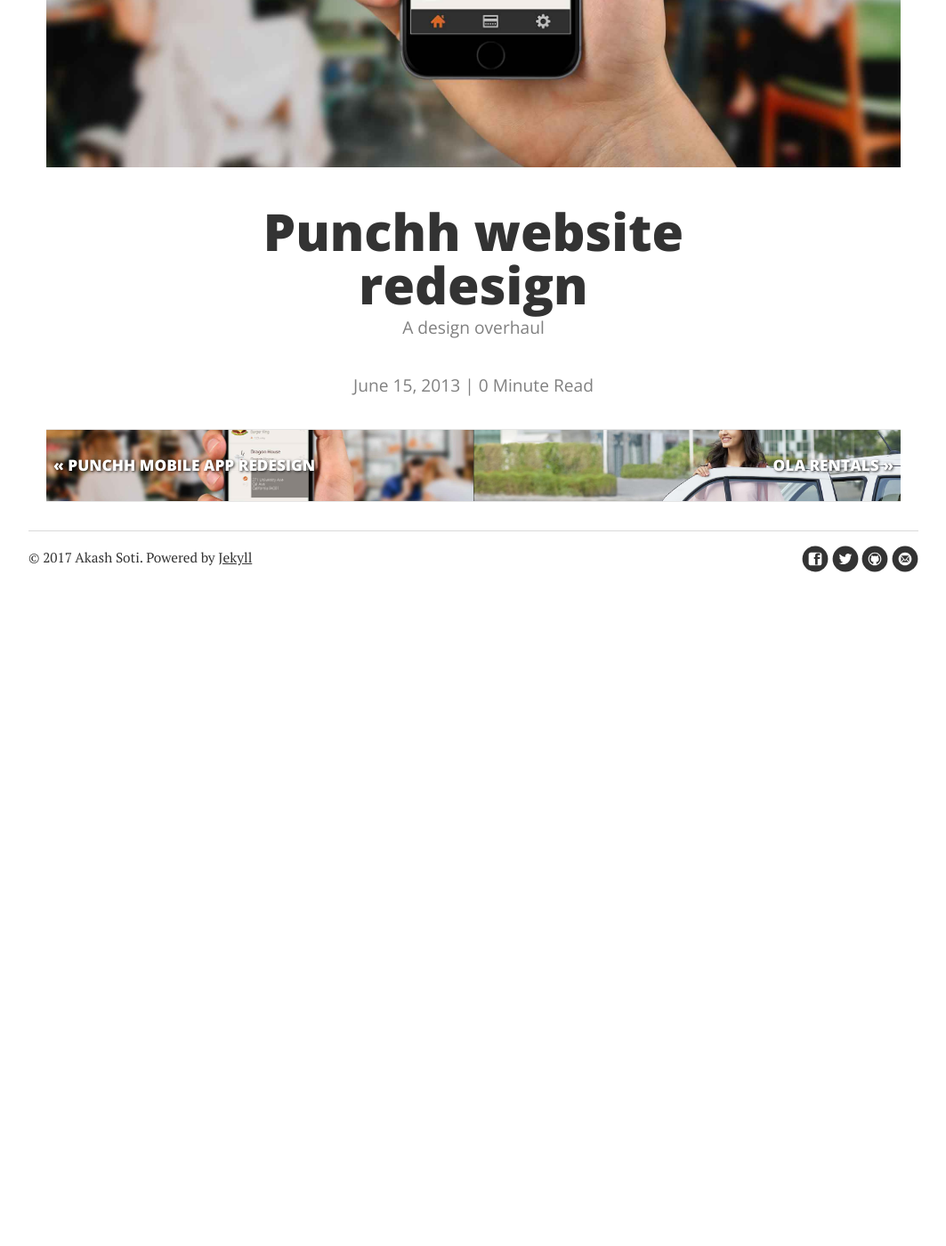
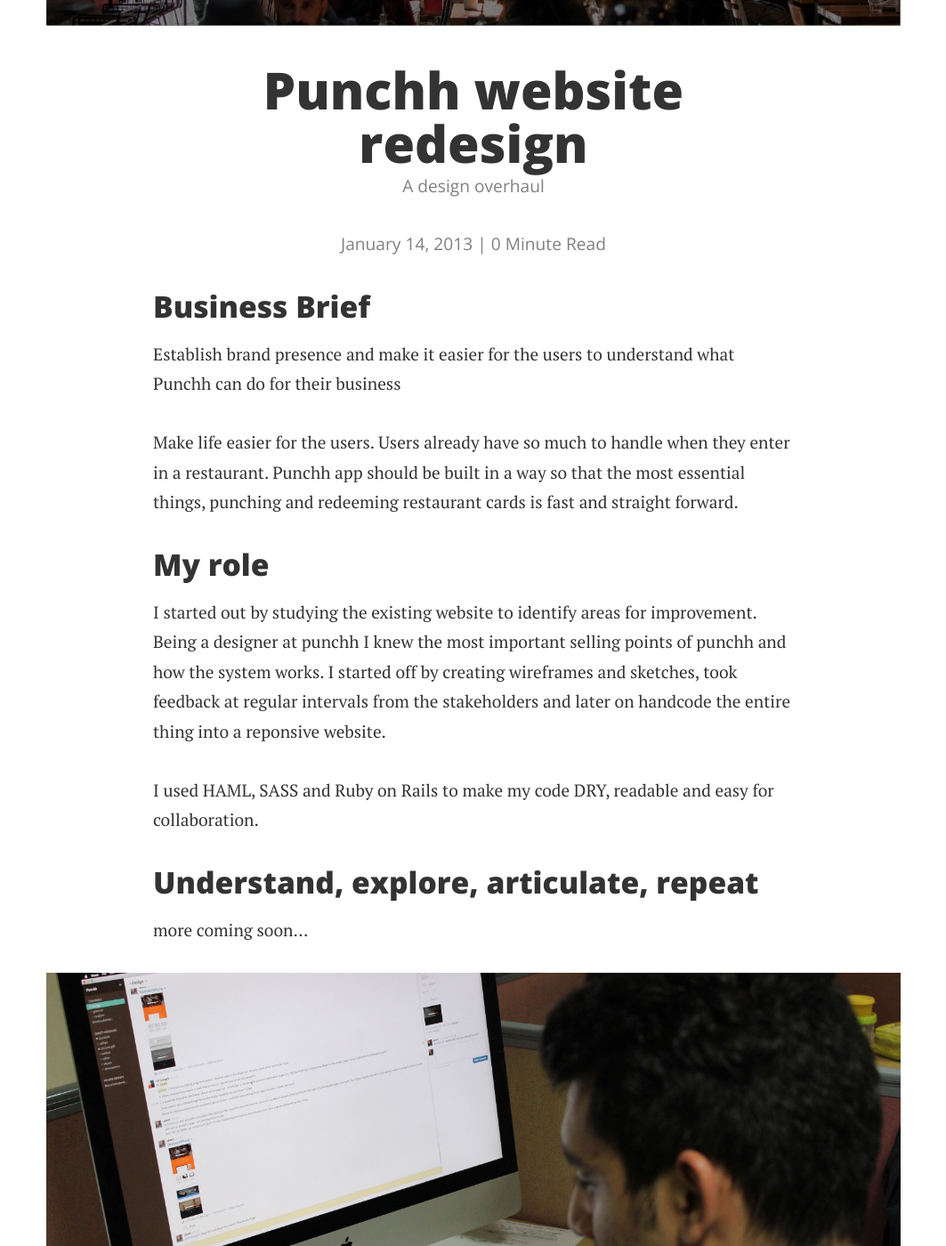
Before and after one commit to akashsoti/akashsoti.github.io, a Jekyll site: the page built from _posts/2012-11-15-punchh-website-redesign.markdown, in a window 1280 px wide and 1400 px high, scrolled down 732 px. Shown: the whole window at 89% size, without its empty margins (108-1171 px from the left). Built offline with Jekyll 4.4.1, drawn with Linux system fonts in a browser that asks for light colours; nearby versions of some CDN libraries; before the commit the page ends 1415 px from its top, so only the background shows below that; some of the changed text lies outside the part shown.

```diff
--- a/_posts/2012-11-15-punchh-website-redesign.markdown
+++ b/_posts/2012-11-15-punchh-website-redesign.markdown
@@ -2,7 +2,29 @@
 layout: post
 title:  "Punchh website redesign"
 subtitle: "A design overhaul"
-date:   2013-6-15
-image: "punchh/punchh_hero.jpg"
-description: "We obsessed over making life easier for the user. Users already have so much to handle when they enter in a restaurant. Punchh is built in a way so that the most essential things, punching and redeeming restaurant cards is fast and straight forward."
+date:   2013-1-14
+image: "punchh/home_punchh_website.jpg"
+description: "Design overhaul of the brand and website. The main objective was to establish brand presence and make it easier for users to understand what Punchh can do for their business."
 ---
+
+<h3>Business Brief</h3>
+<p>
+  Establish brand presence and make it easier for the users to understand what Punchh can do for their business
+</p>
+<p>
+  Make life easier for the users. Users already have so much to handle when they enter in a restaurant. Punchh app should be built in a way so that the most essential things, punching and redeeming restaurant cards is fast and straight forward.
+</p>
+
+<h3>My role</h3>
+<p>
+  I started out by studying the existing website to identify areas for improvement. Being a designer at punchh I knew the most important selling points of punchh and how the system works. I started off by creating wireframes and sketches, took feedback at regular intervals from the stakeholders and later on handcode the entire thing into a reponsive website.
+</p>
+<p>
+  I used HAML, SASS and Ruby on Rails to make my code DRY, readable and easy for collaboration.
+</p>
+
+<h3>Understand, explore, articulate, repeat</h3>
+<p>
+  more coming soon...
+</p>
+<p class="full-width" style="text-align:center;"><img src="{{ '/assets/img/punchh/website_process.jpg' | prepend: site.baseurl }}" alt=""></p>
--- a/index.html
+++ b/index.html
@@ -8,7 +8,7 @@
   <div class="pageTitle-helper"><p>A collection of some of my best work ❤️</p></div>
   <ul class="noList">
     <div class="row">
-    {% for post in paginator.posts %}
+    {% for post in site.posts%}
       <div class="col-6">
         <div class="posts ">
           <a href="{{ post.url | prepend: site.baseurl }}">
@@ -27,12 +27,12 @@
     </div>
   </ul>
   <!-- Pagination links -->
-  <div class="pagination">
+  <!-- <div class="pagination">
     {% if paginator.previous_page %}
       <a href="{{ paginator.previous_page_path | prepend: site.baseurl }}" class="previous button__outline">Newer Posts</a>
     {% endif %}
     {% if paginator.next_page %}
       <a href="{{ paginator.next_page_path | prepend: site.baseurl }}" class="next button__outline">Older Posts</a>
     {% endif %}
-  </div>
+  </div> -->
 </div>
```
Also changed, not shown: assets/img/punchh/home_punchh_website.jpg (added), assets/img/punchh/my_process.jpg (added), assets/img/punchh/website_process.jpg (added).
